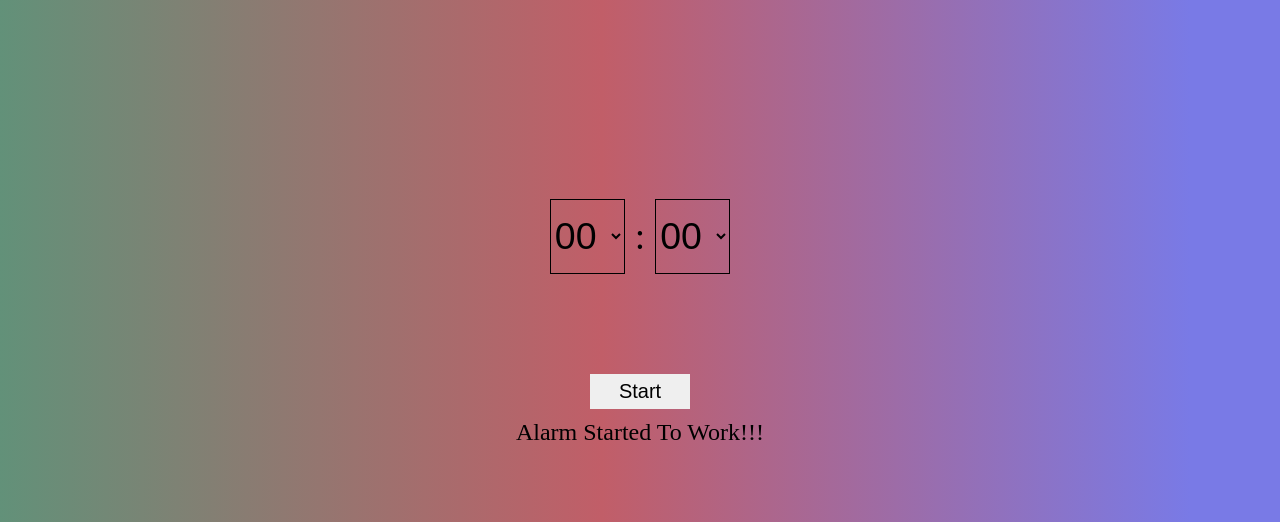
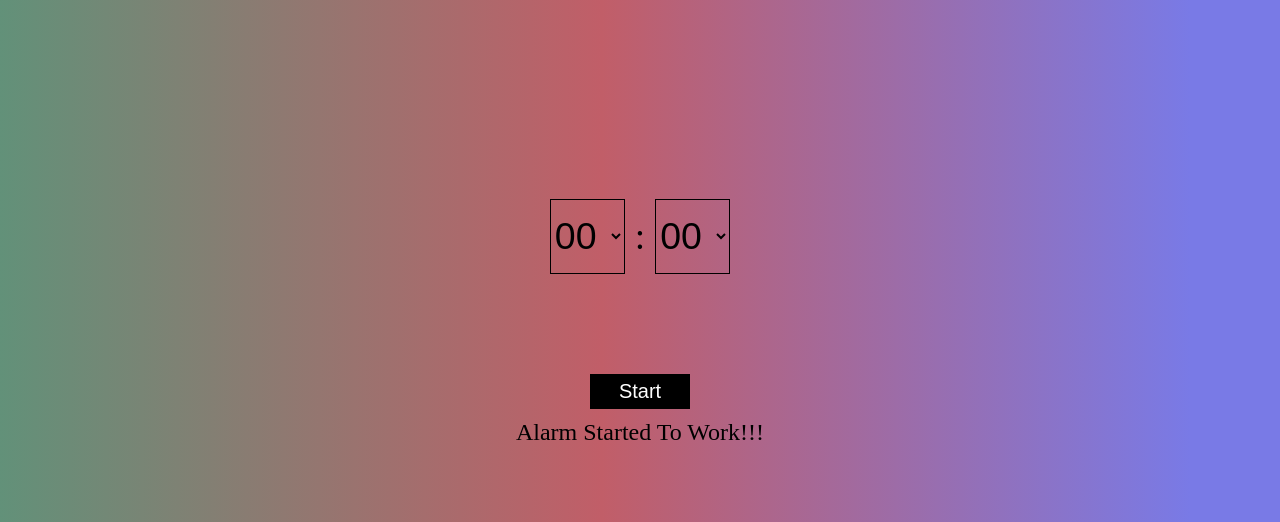
Before and after one commit to nurySar97/Alarm-in-JS, a plain HTML site: page index.html in a window 1280 px wide. Both pictures are taken after a click on the button "Start". Shown: the part 278-800 px from the top of the page. Drawn offline with nearby package versions, Linux system fonts and the light colour scheme.

Commit message:
first commit

```diff
--- a/index.html
+++ b/index.html
@@ -78,6 +78,12 @@
             color: white;
         }
 
+        button:focus {
+            cursor: pointer;
+            background: black;
+            color: white;
+        }
+
         .div {
             display: flex;
         }
@@ -112,6 +118,12 @@
     </div>
 
 
+    <audio id="myAudio">
+        <source src="sounds/iphone.mp3" type="audio/mp3">
+        <source src="sounds/iphone.oog" type="audio/ogg">
+    </audio>
+
+
 <script>
     $(".hours").val("00")
     $(".minutes").val("00")
@@ -125,12 +137,10 @@
     let result;
     let stop;
 
-
-    let audio = new Audio();
-
-    audio.src = "sounds/iphone.mp3"
+    let music = document.getElementById("myAudio")
 
     $(".button").on("click",function(){
+        music.pause()
         takenTames = [];
 
         takenTames.push(hours.val())
@@ -142,8 +152,6 @@
 
         $(".text").text("Alarm Started To Work!!!");
         $(".button").text("Start")
-
-        audio.pause()
 
     })
 
@@ -202,7 +210,7 @@
             console.log("It works Boss!")
             stop = false
             $(".text").text("Get Up!")
-            audio.play()
+            music.play()
 
             $(".button").text("STOP")
         }
```
